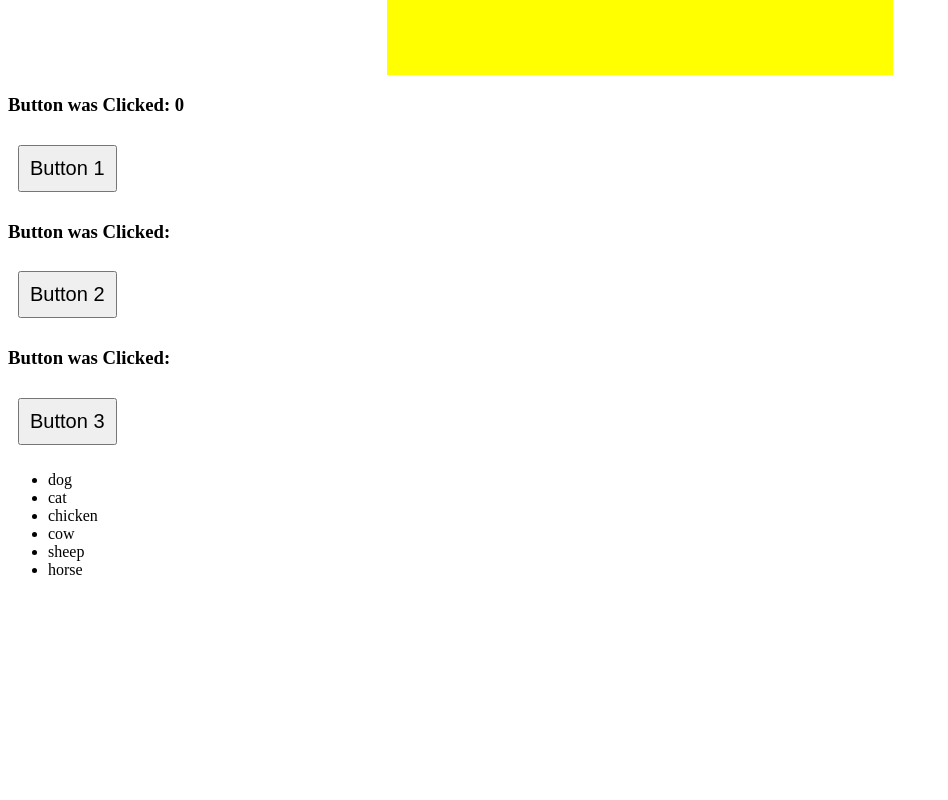
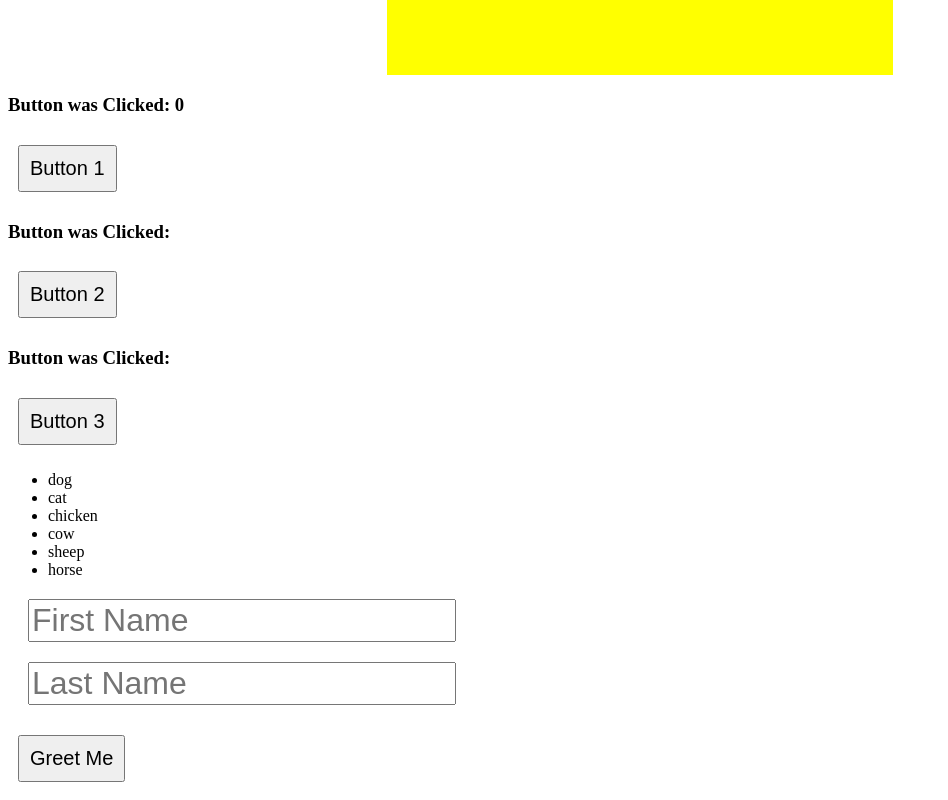
Before and after one commit to Dushimepaulette1/React-JS-Coding-Challenges, a React (Vite) app in the folder react-js-coding-challenge/: page / in a window 1280 px wide. Shown: the part 346-1146 px from the top of the page, without its empty margins (0-948 px from the left). Before the commit the page ends 941 px from the top, so only its background shows below. Built offline with nearby package versions, Linux system fonts and the light colour scheme.

Commit message:
Question 7 done

```diff
--- a/react-js-coding-challenge/src/App.jsx
+++ b/react-js-coding-challenge/src/App.jsx
@@ -1,5 +1,6 @@
 import UserClicks from "./components/Button";
 import ListRendering from "./components/ListRendering";
+import { Form } from "./components/Forms";
 import React from "react";
 
 export default function App() {
@@ -18,8 +19,9 @@ export default function App() {
         Button 1
       </UserClicks>
       <UserClicks OnClick={() => handleClick("Button 2")}> Button 2</UserClicks>
-      <UserClicks OnClick={() => handleClick("Button 3")}> Button 3</UserClicks>
+      <UserClicks OnClick={() => handleClick("Button 3")}>Button 3</UserClicks>
       <ListRendering items={array} />
+      <Form />
     </>
   );
 }
--- /dev/null
+++ b/react-js-coding-challenge/src/components/Forms.jsx
@@ -0,0 +1,42 @@
+import { useState } from "react";
+export function Form() {
+  /**Build a form that accepts a first name and a last name. And instead of a boring "Submit" button,
+   * make a button that says "Greet Me" that when clicked,
+   *  will alert "Hello [first name] [last name]!".
+Here you will use a combination of concepts from previous exercises, such as using state,
+ and event listening both on text input and button click.
+
+But there is one specific concept we didn't tackle yet: */
+  let [formData, setFormData] = useState({
+    firstName: "",
+    lastName: "",
+  });
+  function handleChange(event) {
+    let { name, value } = event.target;
+    // This is like saying let name = event.target.name and let target = event.target.value
+    setFormData((prevFormData) => ({ ...prevFormData, [name]: value }));
+  }
+  function handleSubmit(event) {
+    event.preventDefault();
+    alert(`Hello ${formData.firstName} ${formData.lastName}`);
+  }
+  return (
+    <form onSubmit={handleSubmit}>
+      <input
+        type="text"
+        placeholder="First Name"
+        name="firstName"
+        value={formData.firstName}
+        onChange={handleChange}
+      />
+      <input
+        type="text"
+        placeholder="Last Name"
+        name="lastName"
+        value={formData.lastName}
+        onChange={handleChange}
+      />
+      <button className="clickMe">Greet Me</button>
+    </form>
+  );
+}
--- a/react-js-coding-challenge/src/index.css
+++ b/react-js-coding-challenge/src/index.css
@@ -13,3 +13,8 @@ h1 {
   font-size: 20px;
   margin: 10px;
 }
+form > input {
+  font-size: 2rem;
+  margin: 20px;
+  display: flex;
+}
```
